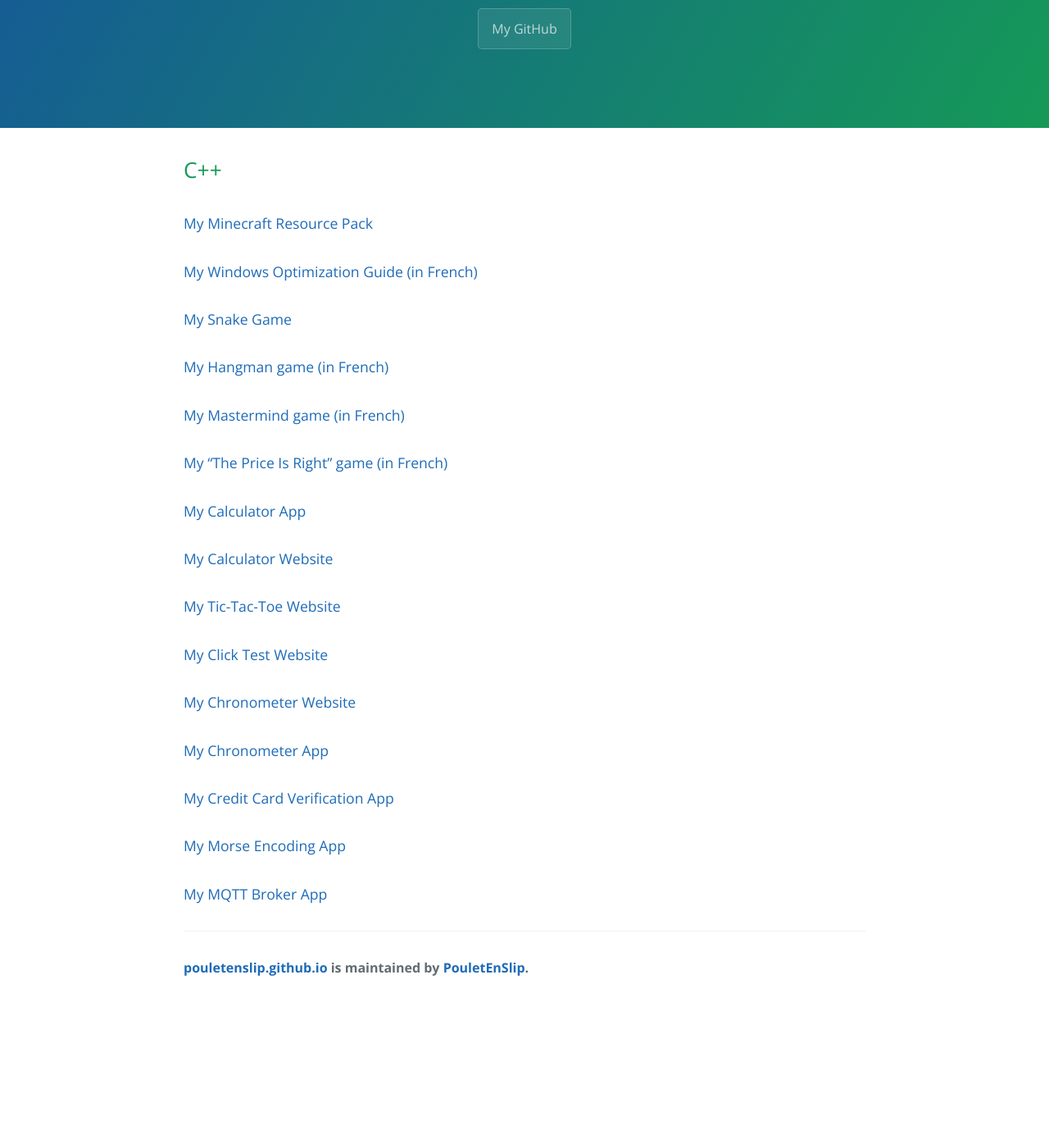
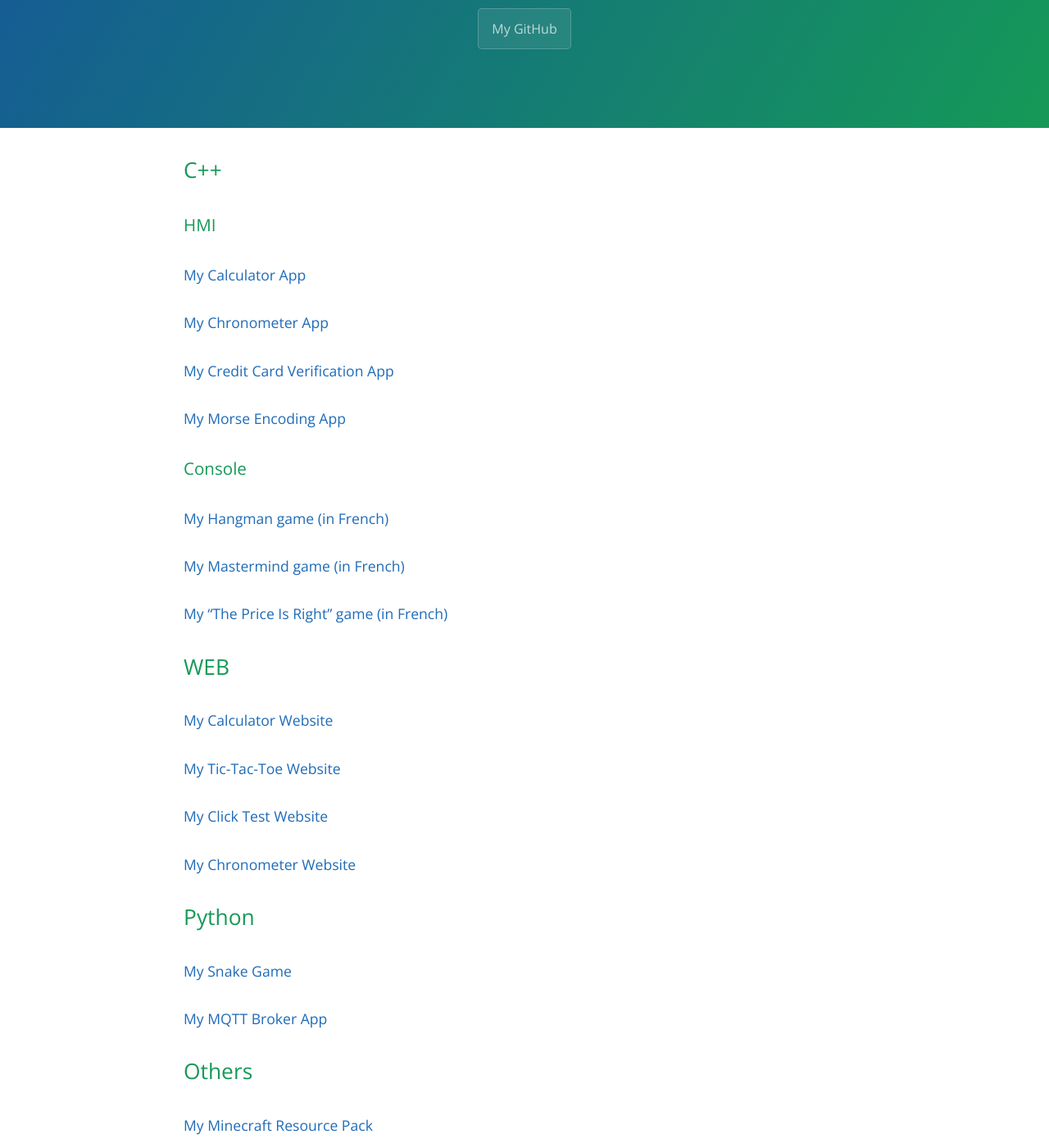
Before and after one commit to PouletEnSlip/pouletenslip.github.io, a Jekyll site: the page built from index.md, in a window 1280 px wide and 1400 px high, scrolled down 227 px. Shown: the whole window at 82% size. Built offline with Jekyll 4.4.1, drawn with Linux system fonts in a browser that asks for light colours; comment, search, counter and statistics services are not loaded; our own code applies the rules of GitHub Pages for plain Markdown files; before the commit the page ends 1451 px from its top, so only the background shows below that; some of the changed text lies outside the part shown.

Commit message:
Update index.md

```diff
--- a/index.md
+++ b/index.md
@@ -3,19 +3,26 @@ layout: default
 ---
 
 ## C++
-
-#### [My Minecraft Resource Pack](pages/cotcotpack/)
-#### [My Windows Optimization Guide (in French)](pages/opti/)
-#### [My Snake Game](https://github.com/PouletEnSlip/Snake)
+### HMI
+#### [My Calculator App](https://github.com/PouletEnSlip/Calculator)
+#### [My Chronometer App](https://github.com/PouletEnSlip/Chronometer)
+#### [My Credit Card Verification App](https://github.com/PouletEnSlip/CreditCardVerification)
+#### [My Morse Encoding App](https://github.com/PouletEnSlip/Morse)
+### Console
 #### [My Hangman game (in French)](https://github.com/PouletEnSlip/HangmanGame)
 #### [My Mastermind game (in French)](https://github.com/PouletEnSlip/Mastermind)
 #### [My "The Price Is Right" game (in French)](https://github.com/PouletEnSlip/ThePriceIsRight)
-#### [My Calculator App](https://github.com/PouletEnSlip/Calculator)
+
+## WEB
 #### [My Calculator Website](pages/calculator/)
 #### [My Tic-Tac-Toe Website](pages/tictactoe/)
 #### [My Click Test Website](pages/clicktest/)
 #### [My Chronometer Website](pages/chronometer/)
-#### [My Chronometer App](https://github.com/PouletEnSlip/Chronometer)
-#### [My Credit Card Verification App](https://github.com/PouletEnSlip/CreditCardVerification)
-#### [My Morse Encoding App](https://github.com/PouletEnSlip/Morse)
+
+## Python
+#### [My Snake Game](https://github.com/PouletEnSlip/Snake)
 #### [My MQTT Broker App](https://github.com/PouletEnSlip/MQTT)
+
+## Others
+#### [My Minecraft Resource Pack](pages/cotcotpack/)
+#### [My Windows Optimization Guide (in French)](pages/opti/)
```
